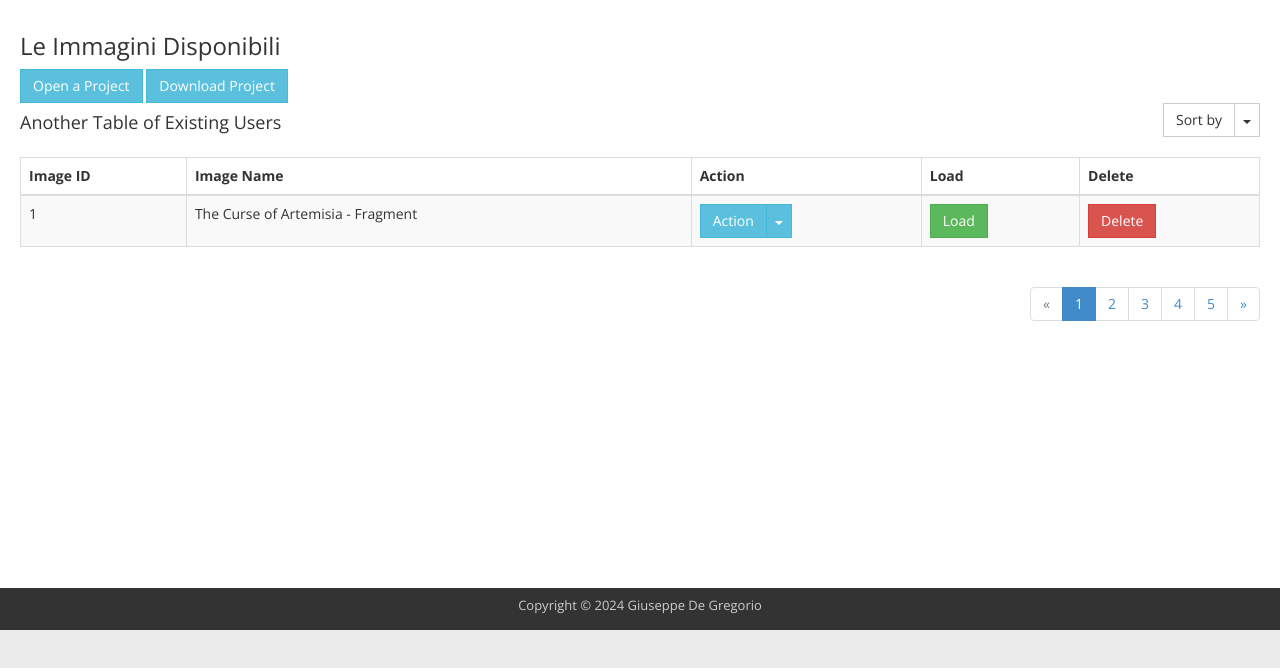
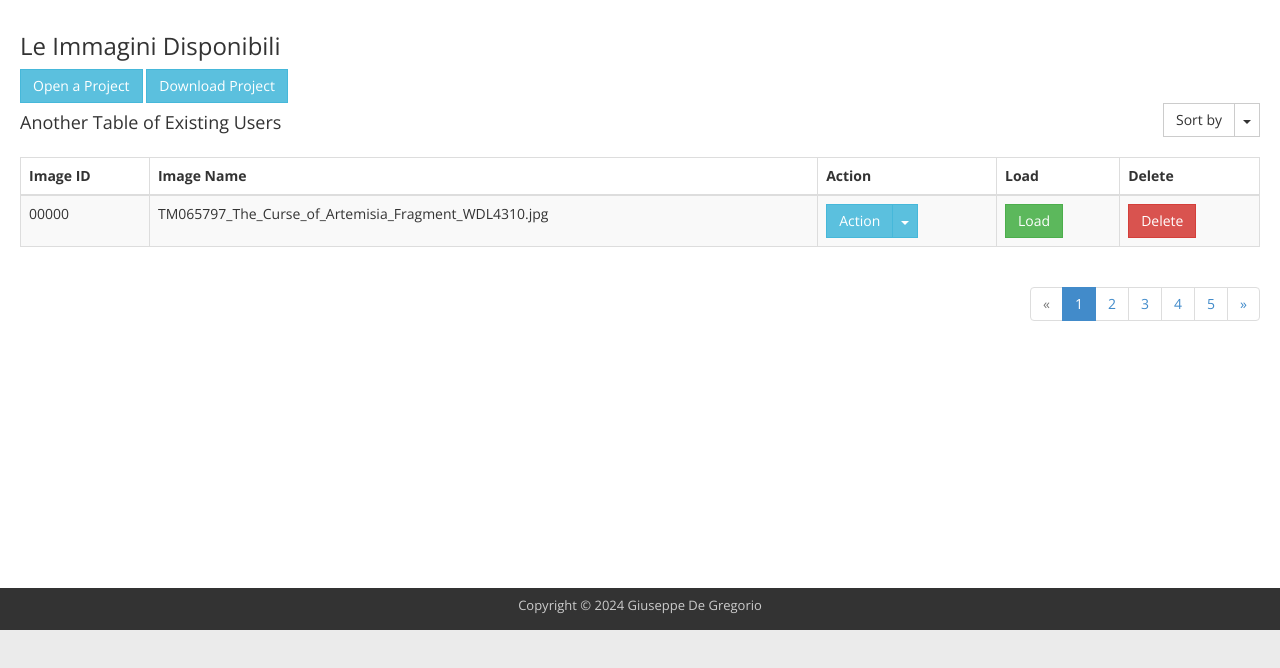
Before and after one commit to giuseppedeg/Annotation_correction_tool, a plain HTML site: page index.html in a window 1280 px wide. Shown: the part 62-730 px from the top of the page. Drawn offline with nearby package versions, Linux system fonts and the light colour scheme.

Commit message:
Home page - document list

```diff
--- a/css/my_css.css
+++ b/css/my_css.css
@@ -244,6 +244,7 @@
 
 #full_image{
     width: 98%;
+    max-height: 700px;
 }
 
 
--- a/data/docs.json
+++ b/data/docs.json
@@ -1,12 +1,9 @@
 {
     "documents": [
         {
-            "image_name": "doc1",
-            "cocojson_name": "json1"
-        },
-        {
-            "image_name": "doc2",
-            "cocojson_name": "json2"
+            "image_id": "00000",
+            "image_name": "TM065797_The_Curse_of_Artemisia_Fragment_WDL4310.jpg",
+            "cocojson_name": "predictions_9.json"
         }
     ]
 }
--- a/index.html
+++ b/index.html
@@ -59,32 +59,8 @@
                 </tr>
               </thead>
 
-              <tbody>
-                <tr>
-
-                  <td>1</td>
-                  <td>The Curse of Artemisia - Fragment</td>
-                  <td>
-                    <div class="btn-group">
-                      <button type="button" class="btn btn-info">Action</button>
-                      <button type="button" class="btn btn-info dropdown-toggle" data-toggle="dropdown">
-                        <span class="caret"></span>
-                        <span class="sr-only">Toggle Dropdown</span>
-                      </button>
-                      <ul class="dropdown-menu" role="menu">
-                        <li><a href="#">Train</a></li>
-                        <li><a href="#">Re-Train</a></li>
-                        <li><a href="#">Upload JSON</a></li>
-                      </ul>
-                    </div>
-                  </td>
-                  <td><a href="corrector.html?json_file=data/docs/00001/predictions_9.json&img_file=data/docs/00001/TM065797_The_Curse_of_Artemisia_Fragment_WDL4310.jpg" class="btn btn-success">Load</a></td>
-                  <td><a href="#" class="btn btn-danger">Delete</a></td>
-                </tr>
-
-
-
-
+              <tbody id="doc_table">
+                <!-- AUTO DEFINITION: see file data/docs.json -->
 
 
               </tbody>
@@ -145,6 +121,110 @@
     <script src="js/Chart.min.js"></script>
     <script src="js/templatemo_script.js"></script>
 
+    <script>
+
+    </script>
+    <script>
+
+      function fetchJSONData() {
+          table = document.getElementById("doc_table");
+          fetch("data/docs.json")
+              .then((res) => {
+                  if (!res.ok) {
+                      throw new Error
+                          (`HTTP error! Status: ${res.status}`);
+                  }
+                  return res.json();
+              })
+              .then((data) =>{
+                // define table rows
+                for (var i = 0; i < data["documents"].length; i++){
+                  const tr = document.createElement("tr");
+
+                  td = document.createElement("td");
+                  td.innerHTML = data["documents"][i]["image_id"];
+                  tr.appendChild(td);
+
+                  td = document.createElement("td");
+                  td.innerHTML = data["documents"][i]["image_name"];
+                  tr.appendChild(td);
+
+                  td = document.createElement("td");
+                    div = document.createElement("div");
+                      div.classList.add("btn-group");
+                        button = document.createElement("button");
+                        button.setAttribute('type', "buttton");
+                        button.classList.add("btn");
+                        button.classList.add("btn-info");
+                        button.innerHTML = "Action";
+                        div.appendChild(button);
+
+                        button = document.createElement("button");
+                        button.setAttribute('type', "buttton");
+                        button.classList.add("btn");
+                        button.classList.add("btn-info");
+                        button.classList.add("dropdown-toggle");
+                        button.setAttribute('data-toggle', "dropdown");
+                          span = document.createElement("span");
+                          span.classList.add("caret");
+                          button.appendChild(span);
+
+                          span = document.createElement("span");
+                          span.classList.add("sr-only");
+                          span.innerHTML = "Toggle Dropdown";
+                          button.appendChild(span);
+                        div.appendChild(button);
+
+                        ul = document.createElement("ul");
+                        ul.classList.add("dropdown-menu");
+                        ul.setAttribute('role', "menu");
+                          li = document.createElement("li");
+                            a = document.createElement("a");
+                            a.setAttribute('href', "#");
+                            a.innerHTML = "Train"
+                            li.appendChild(a)
+                          ul.appendChild(li)
+
+                          li = document.createElement("li");
+                            a = document.createElement("a");
+                            a.setAttribute('href', "#");
+                            a.innerHTML = "Re-Train"
+                            li.appendChild(a)
+                          ul.appendChild(li)
+
+                        div.appendChild(ul);
+                    td.appendChild(div)
+                  tr.appendChild(td)
+
+                  td = document.createElement("td");
+                    a = document.createElement("a");
+                    a.setAttribute('href', "corrector.html?json_file=data/docs/"+data["documents"][i]["image_id"]+"/"+data["documents"][i]["cocojson_name"]+"&img_file=data/docs/"+data["documents"][i]["image_id"]+"/"+data["documents"][i]["image_name"]);
+                    a.classList.add("btn");
+                    a.classList.add("btn-success");
+                    a.innerHTML = "Load";
+                    td.appendChild(a);
+                  tr.appendChild(td);
+
+                  td = document.createElement("td");
+                    a = document.createElement("a");
+                    a.setAttribute('href', "#");
+                    a.classList.add("btn");
+                    a.classList.add("btn-danger");
+                    a.innerHTML = "Delete";
+                    td.appendChild(a);
+                  tr.appendChild(td);
+
+                  table.appendChild(tr)
+
+                };
+              })
+              .catch((error) =>
+                  console.error("Unable to fetch data:", error));
+      }
+
+      fetchJSONData();
+  </script>
+
 
 </body>
 </html>
```
Also changed, not shown: 2 other files.
